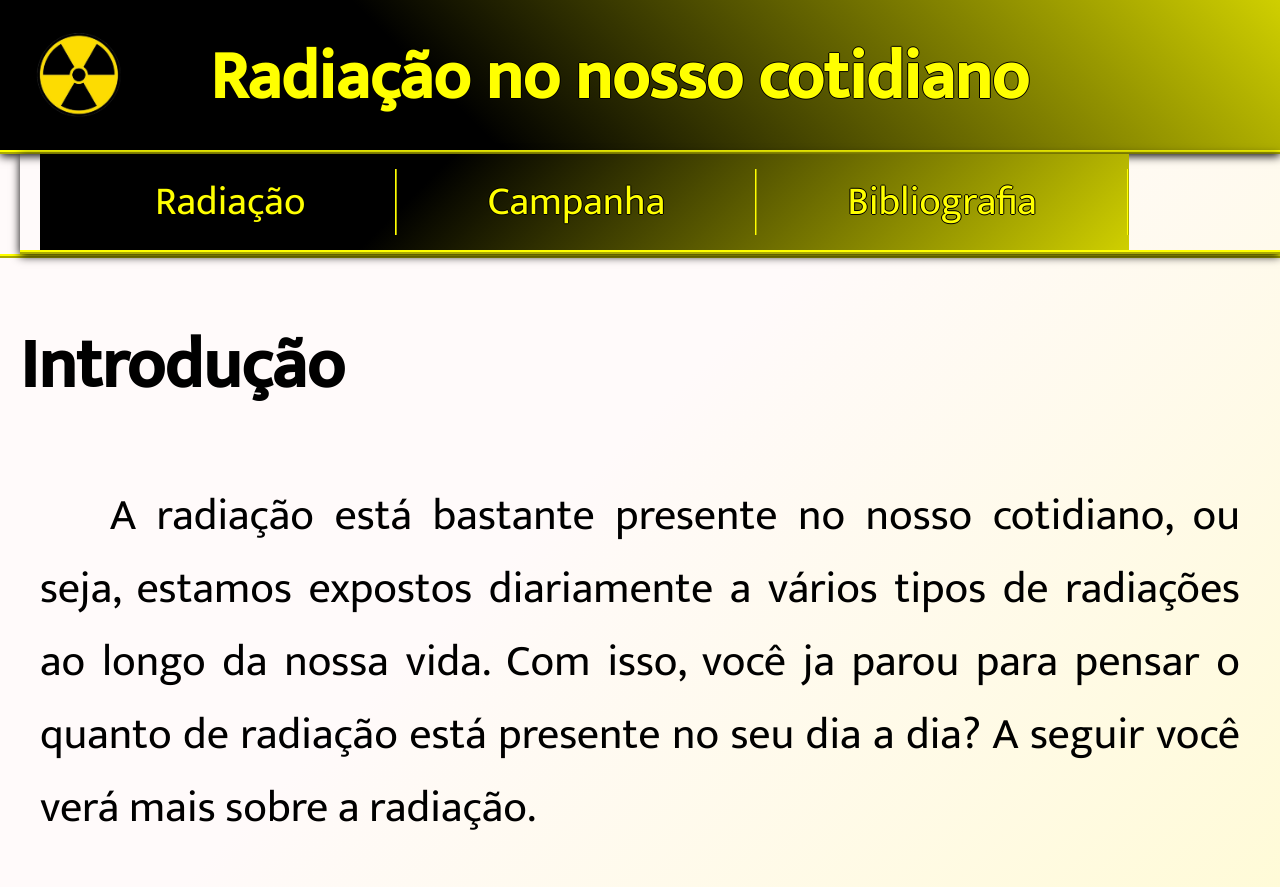
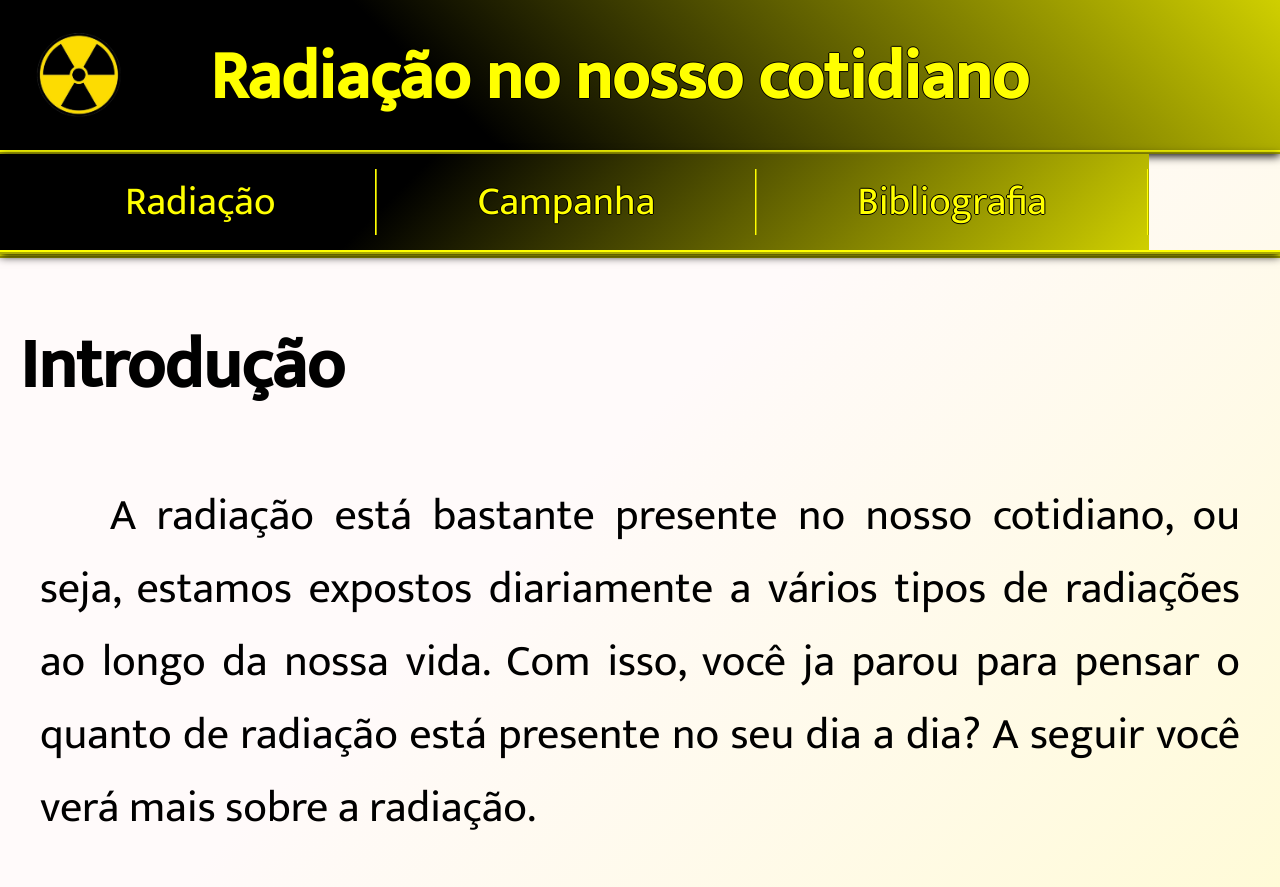
Before and after one commit to Dieguinhh/Radia-o-no-nosso-cotidiano, a plain HTML site: page index.html in a window 1280 px wide. Shown: the top 887 px of the page. Drawn offline with Linux system fonts and the light colour scheme; a web font is replaced by a local one.

Commit message:
Update styles.css

```diff
--- a/styles.css
+++ b/styles.css
@@ -22,7 +22,7 @@ header{
   background: rgb(0,0,0);
   background: linear-gradient(45deg, rgb(0,0,0) 35%, rgb(255,255,0) 115%);
   box-shadow: 0px 2px 9px black;
-  margin: 0px;
+
   }
 
 .menu-img{
@@ -40,16 +40,15 @@ header{
 
 .nav-bar{
   display: flex;
-  justify-content: space-between;
   box-shadow: 0px 2px 9px black;
   border-bottom: 4px ridge yellow;
-  margin-left: 20px;
+
   }
 
 .nav-list{
   display: flex;
   background: linear-gradient(135deg, rgb(0,0,0) 35%, rgb(255,255,0) 115%);
- margin-left: 20px
+
   }
 
 .nav-list ul{
@@ -62,7 +61,7 @@ header{
   }
 
 .nav-items{
-  padding:0px 90px;
+  padding:0px 100px;
 
   }
 
```
